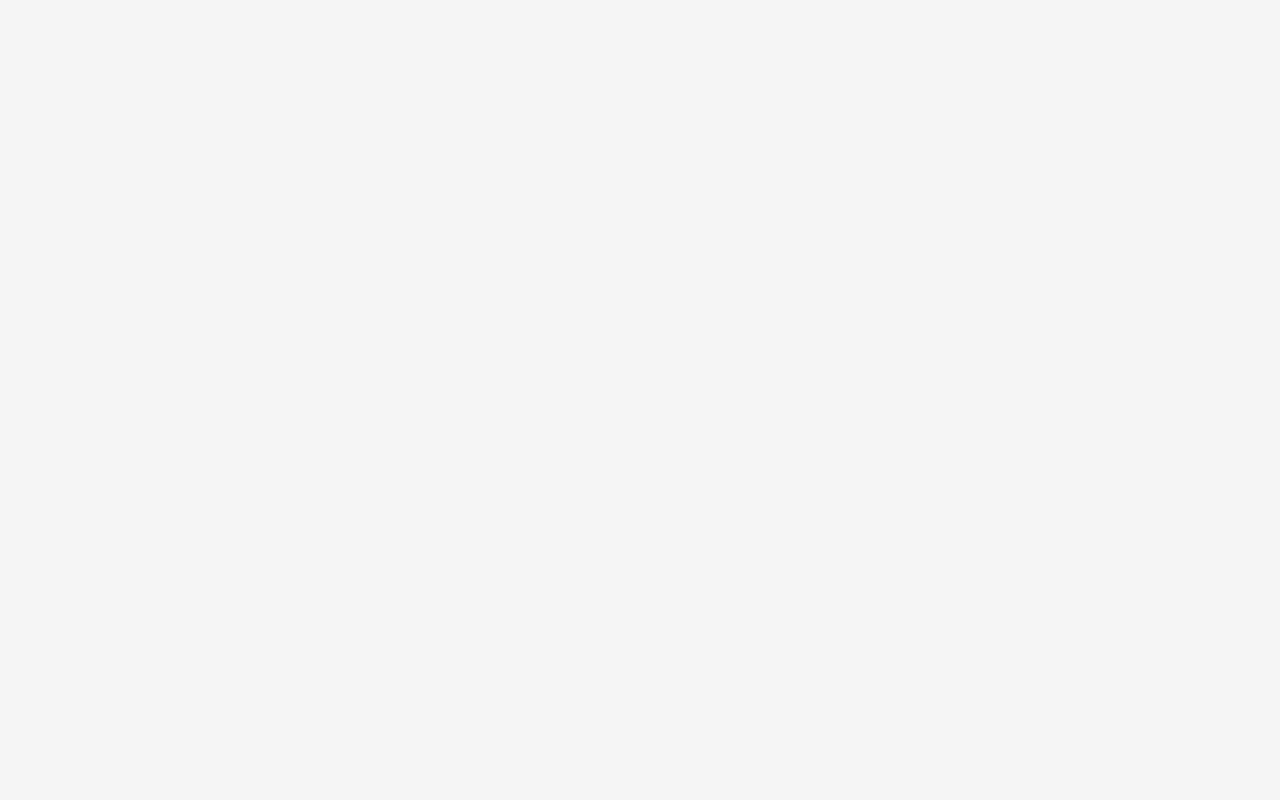
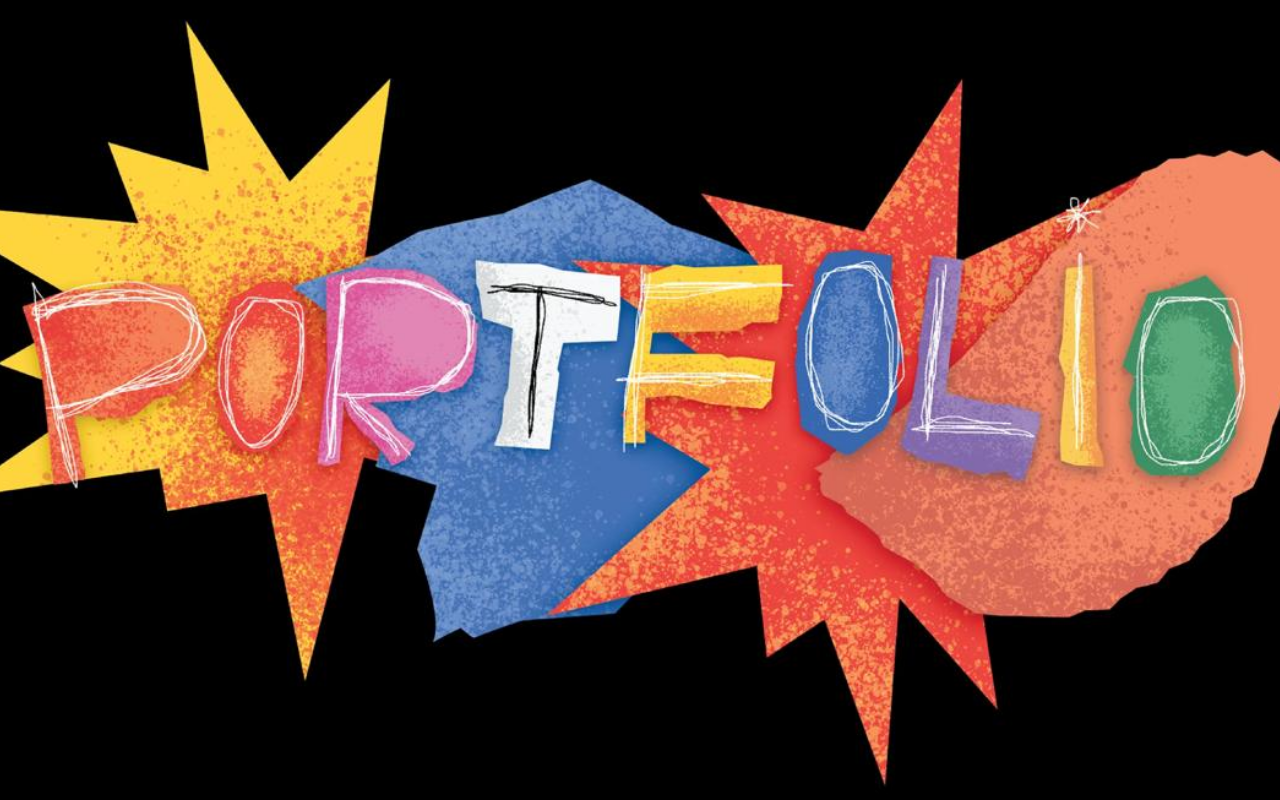
Before and after one commit to kucherovaks/web7, a plain HTML site: page index.html in a window 1280 px wide. Shown: the top 800 px of the page. Drawn offline with Linux system fonts and the light colour scheme.

Commit message:
Update style.css

```diff
--- a/style.css
+++ b/style.css
@@ -19,7 +19,7 @@ body {
 
 /* Первая страничка с картинкой */
 .hero-section {
-    background: url('/portfolio.jpeg') center/cover no-repeat;
+    background: url('/portfolio.png') center/cover no-repeat;
     height: 100vh;
     width: 100%;
     position: relative;
```
